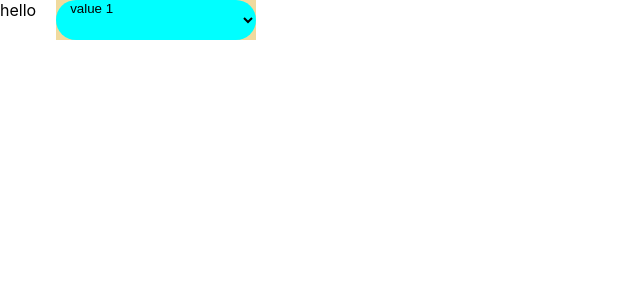
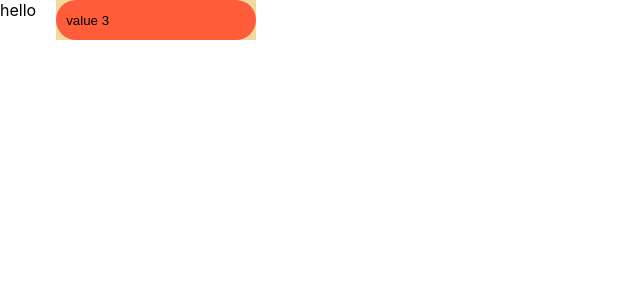
Before and after one commit to JoshSilveous/jform, a React (Create React App) app: page / in a window 1280 px wide. Shown: the top 300 px of the page, without its empty margins (0-640 px from the left). Built offline with nearby package versions, Linux system fonts and the light colour scheme.

Commit message:
Fleshed out JSelect more

```diff
--- a/src/App.css
+++ b/src/App.css
@@ -7,4 +7,8 @@
     background-color: #f0da9e;
     width: 200px;
     height: 40px;
+    --background: #ff5d3a;
+    --background-light: #ffaf9e;
+    --text: #590dff;
+    --text-light: #9667fc;
 }
--- a/src/App.tsx
+++ b/src/App.tsx
@@ -1,5 +1,4 @@
 import React from 'react';
-import logo from './logo.svg';
 import './App.css';
 import { JSelect } from './components';
 
@@ -8,7 +7,10 @@ function App() {
         <div className="App">
             hello
             <div className="JSelectContainer-1">
-                <JSelect values={['value 1', 'value 2', 'value 3']} />
+                <JSelect
+                    values={['value 1', 'value 2', 'value 3']}
+                    defaultValueIndex={2}
+                />
             </div>
         </div>
     );
--- a/src/components/JSelect/JSelect.css
+++ b/src/components/JSelect/JSelect.css
@@ -1,18 +1,22 @@
 .jselect {
     background-color: aqua;
     width: inherit;
-    height: inherit;
-    border-radius: 40px;
     overflow: hidden;
     display: flex;
     flex-direction: column;
-    justify-content: center;
+    justify-content: flex-start;
+    align-items: flex-start;
     box-sizing: border-box;
     padding: 0px 10px;
     border: 0;
     cursor: pointer;
 }
 
-.jselect__option {
-    appearance: none
+.jselect:hover {
+    background-color: red;
 }
+
+.jselect__current {
+    display: flex;
+    align-items: center;
+}
--- a/src/components/JSelect/JSelect.tsx
+++ b/src/components/JSelect/JSelect.tsx
@@ -1,22 +1,61 @@
-import React from 'react'
+import React, { useState, useRef, useEffect, useMemo } from 'react'
 import './JSelect.css'
 
 export interface JSelectProps {
-    values: string[];
+    values: string[] | number[];
+    defaultValueIndex: number;
 }
 
-function JSelect(props: JSelectProps) {
+function JSelect({ values, defaultValueIndex }: JSelectProps) {
 
-    const valuesDisplay = props.values.map((value, index) => {
-        return (
-            <option className="jselect__option" value={index} key={index}>{value}</option>
-        )
-    })
+    const [current, setCurrent] = useState(defaultValueIndex)
+    const [dropdownOpen, setDropdownOpen] = useState(false)
+
+    // Gets the height of the JSelect's parent container,
+    // and assigns it to defaultHeight
+    const jselectRef = useRef<HTMLButtonElement>(null)
+    const [defaultHeight, setDefaultHeight] = useState<number>(0)
+    useEffect(() => {
+        if (jselectRef.current !== null && jselectRef.current.offsetParent !== null) {
+            setDefaultHeight(jselectRef.current.offsetParent.clientHeight!)
+        }
+    }, [])
+
+    function determineButtonHeight() {
+        // Prevents slide-down animation due to pageload defaultHeight being 0
+        if (defaultHeight === 0) {
+            return 'inherit'
+        } else {
+            if (dropdownOpen) {
+                return defaultHeight * 10
+            } else {
+                return defaultHeight
+            }
+        }
+    }
 
     return (
-        <select className="jselect">
-            {valuesDisplay}
-        </select>
+        <>
+            <button
+                className="jselect"
+                onClick={() => { setDropdownOpen(prev => !prev) }}
+                ref={jselectRef}
+                style={{
+                    backgroundColor: 'var(--background)',
+                    height: determineButtonHeight(),
+                    borderRadius: defaultHeight * 0.5,
+                    transition: defaultHeight === 0 ? '' : 'background-color 0.2s ease, height 0.4s ease'
+                }}
+            >
+                <div className="jselect__current" style={{
+                    height: defaultHeight
+                }}>
+                    {values[current]}
+                </div>
+            </button>
+
+
+        </>
     )
 }
 
--- a/src/index.tsx
+++ b/src/index.tsx
@@ -5,12 +5,10 @@ import App from './App';
 import reportWebVitals from './reportWebVitals';
 
 const root = ReactDOM.createRoot(
-  document.getElementById('root') as HTMLElement
+    document.getElementById('root') as HTMLElement
 );
 root.render(
-  <React.StrictMode>
     <App />
-  </React.StrictMode>
 );
 
 // If you want to start measuring performance in your app, pass a function
```
